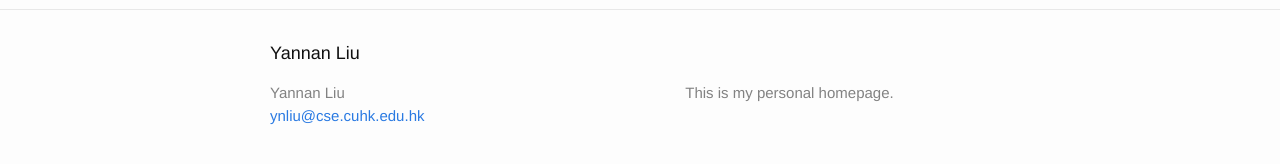
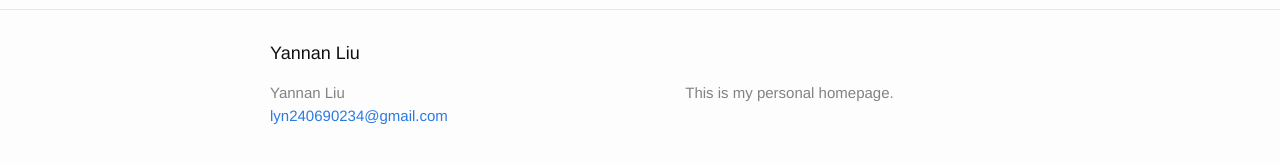
Before and after one commit to liuyannan/liuyannan_blog, a Jekyll site: the page built from about.md, in a window 1280 px wide. Shown: the part 341-505 px from the top of the page. Built offline with Jekyll 4.4.1, drawn with Linux system fonts in a browser that asks for light colours.

Commit message:
Modify Config file

```diff
--- a/_config.yml
+++ b/_config.yml
@@ -7,13 +7,14 @@
 
 # Site settings
 title: Yannan Liu
-email: ynliu@cse.cuhk.edu.hk
+email: lyn240690234@gmail.com
 description: > # this means to ignore newlines until "baseurl:"
    This is my personal homepage.
 baseurl: "" # the subpath of your site, e.g. /blog
-url: "http://yourdomain.com" # the base hostname & protocol for your site
+url: "http://lyn240690234.github.io" # the base hostname & protocol for your site
 #twitter_username: jekyllrb
 #github_username:  jekyll
 
 # Build settings
 markdown: kramdown
+timezone: Asia/Hong_Kong
```
Also changed, not shown: 1 other file.
